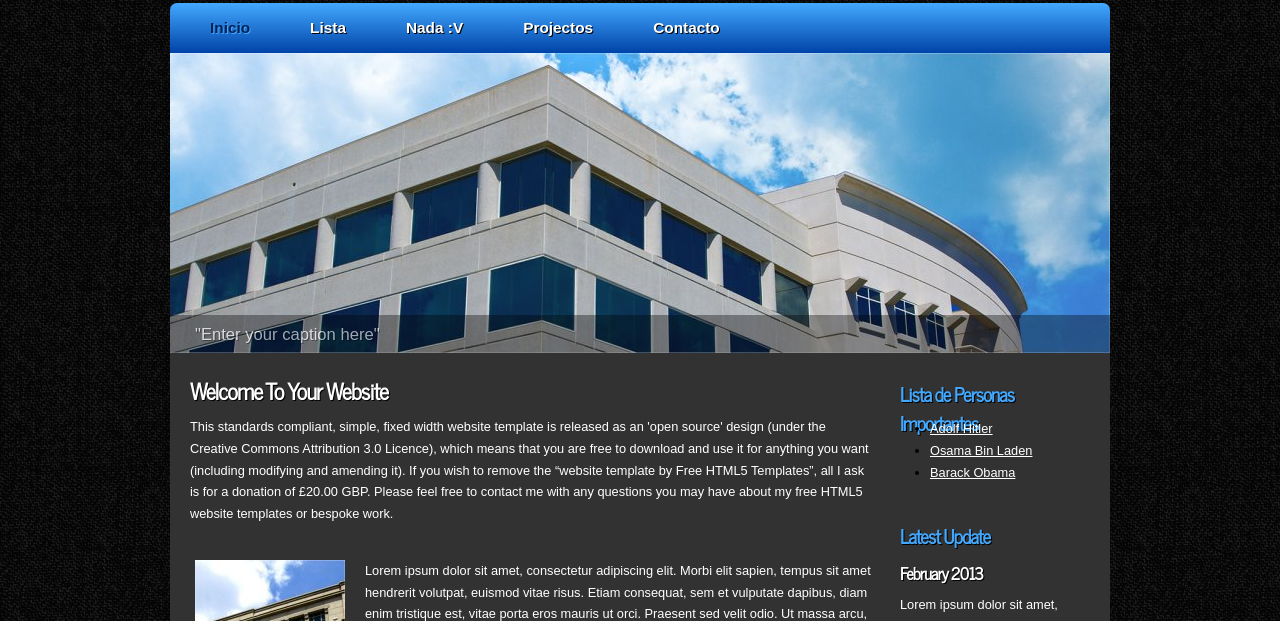
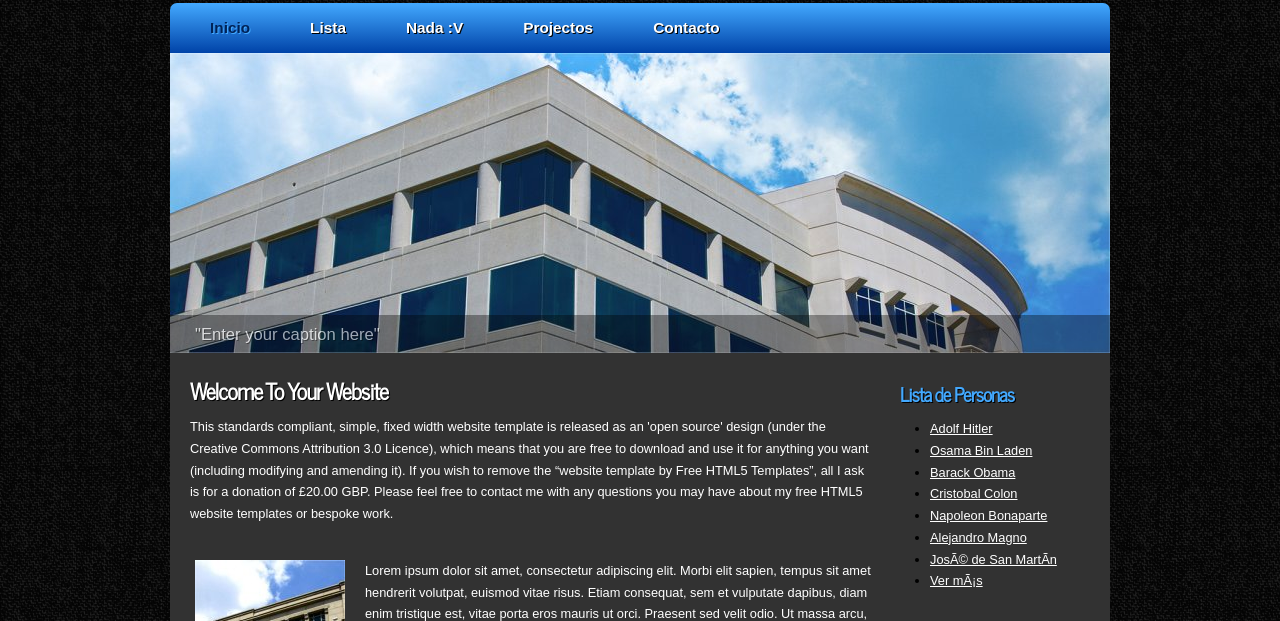
Before and after one commit to Nahuel0406/TrabajodeTecnologia, a plain HTML site: page index.html in a window 1280 px wide. Shown: the part 132-753 px from the top of the page. Drawn offline with Linux system fonts and the light colour scheme.

Commit message:
Update index.html

```diff
--- a/index.html
+++ b/index.html
@@ -45,12 +45,16 @@
 	  <div class="sidebar_container">
 		<div class="sidebar">
           <div class="sidebar_item">
-            <h2>Lista de Personas Importantes</h2>
+            <h2>Lista de Personas</h2>
             <ul>
 		    <li><a href="hitler.html">Adolf Hitler</a>
 		    <li><a href="binladen.html">Osama Bin Laden</a>
 	            <li><a href="obama.html">Barack Obama</a>
-
+		    <li><a href="colon.html">Cristobal Colon</a>
+		    <li><a href="napoleon.html">Napoleon Bonaparte</a>
+		    <li><a href="alejandro.html">Alejandro Magno</a>
+		    <li><a href="sanmartin.html">José de San Martín</a>
+		    <li><a href="ourwork.html">Ver más</a>
           </div><!--close sidebar_item-->
         </div><!--close sidebar-->
 		<div class="sidebar">
```
